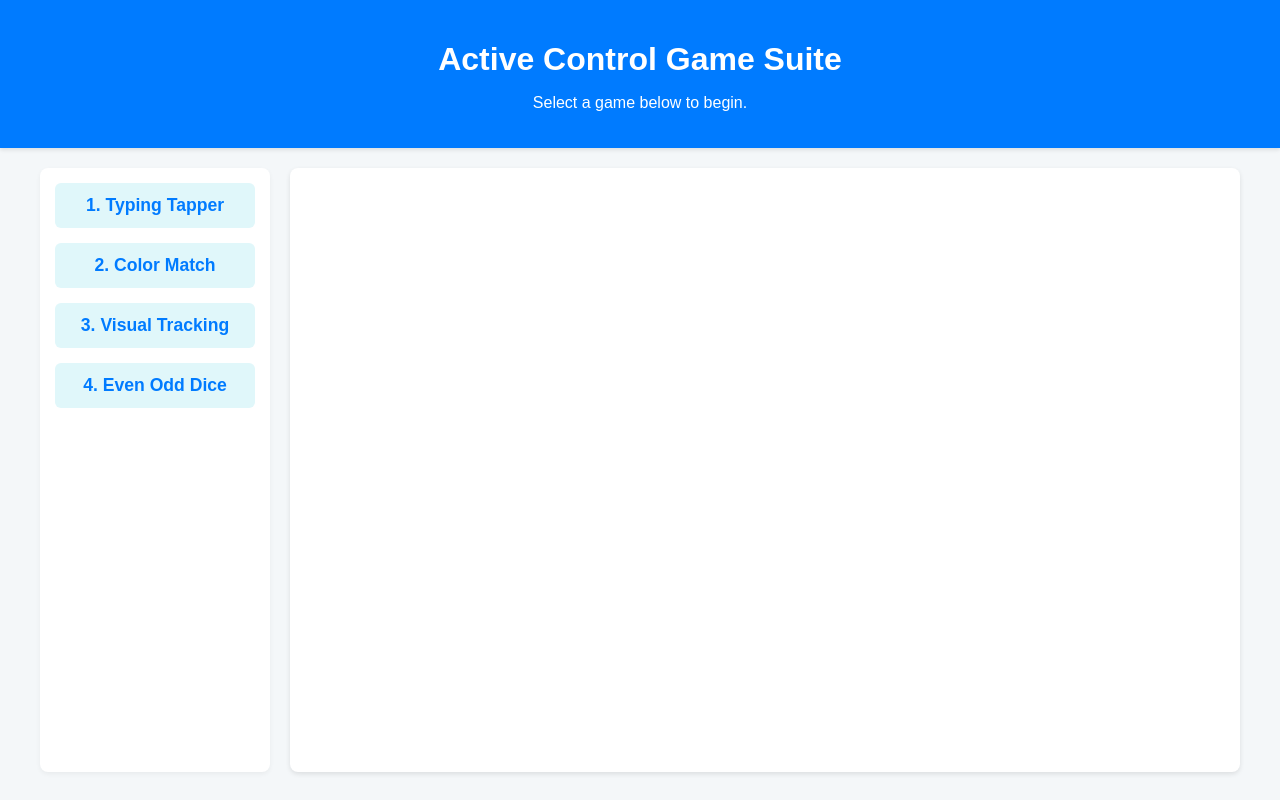
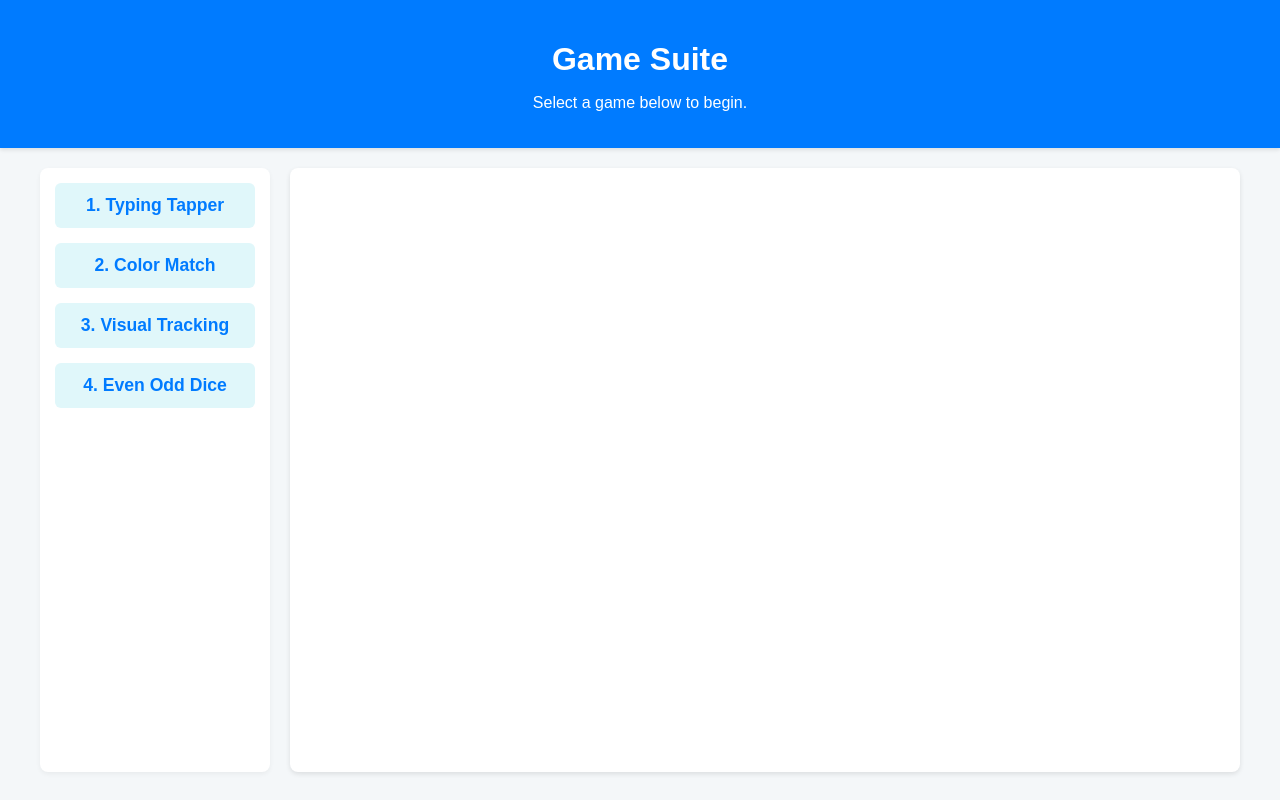
Before and after one commit to SmithaKG/Gamesuite, a plain HTML site: page index.html in a window 1280 px wide. Drawn offline with Linux system fonts and the light colour scheme.

Commit message:
Update index.html

```diff
--- a/index.html
+++ b/index.html
@@ -3,13 +3,13 @@
 <head>
     <meta charset="UTF-8">
     <meta name="viewport" content="width=device-width, initial-scale=1.0">
-    <title>Active Control Protocol Launcher</title>
+    <title>GameSelect</title>
     <link rel="stylesheet" href="launcher.css">
 </head>
 <body>
 
     <div class="header">
-        <h1>Active Control Game Suite</h1>
+        <h1>Game Suite</h1>
         <p>Select a game below to begin. </p>
     </div>
 
```
